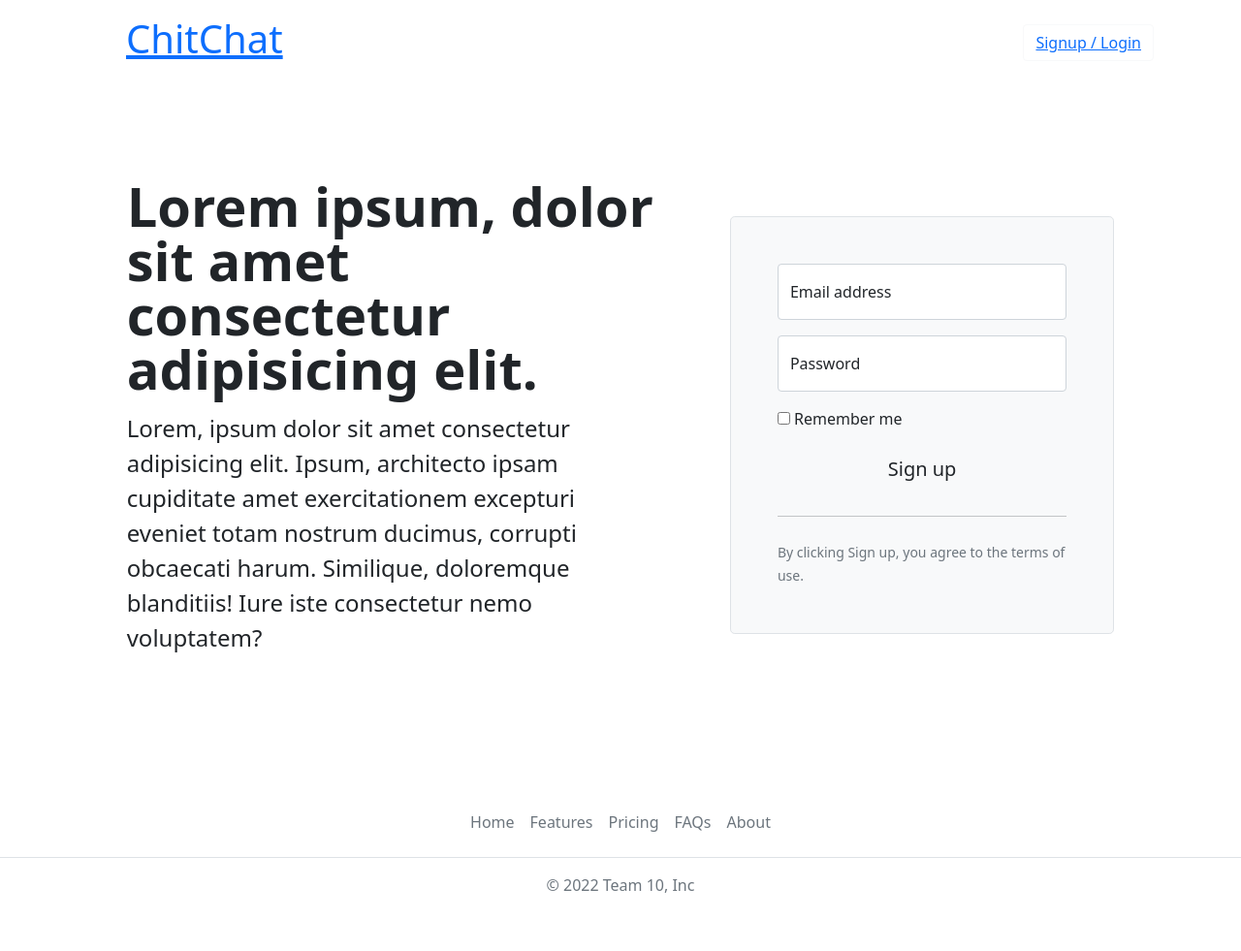
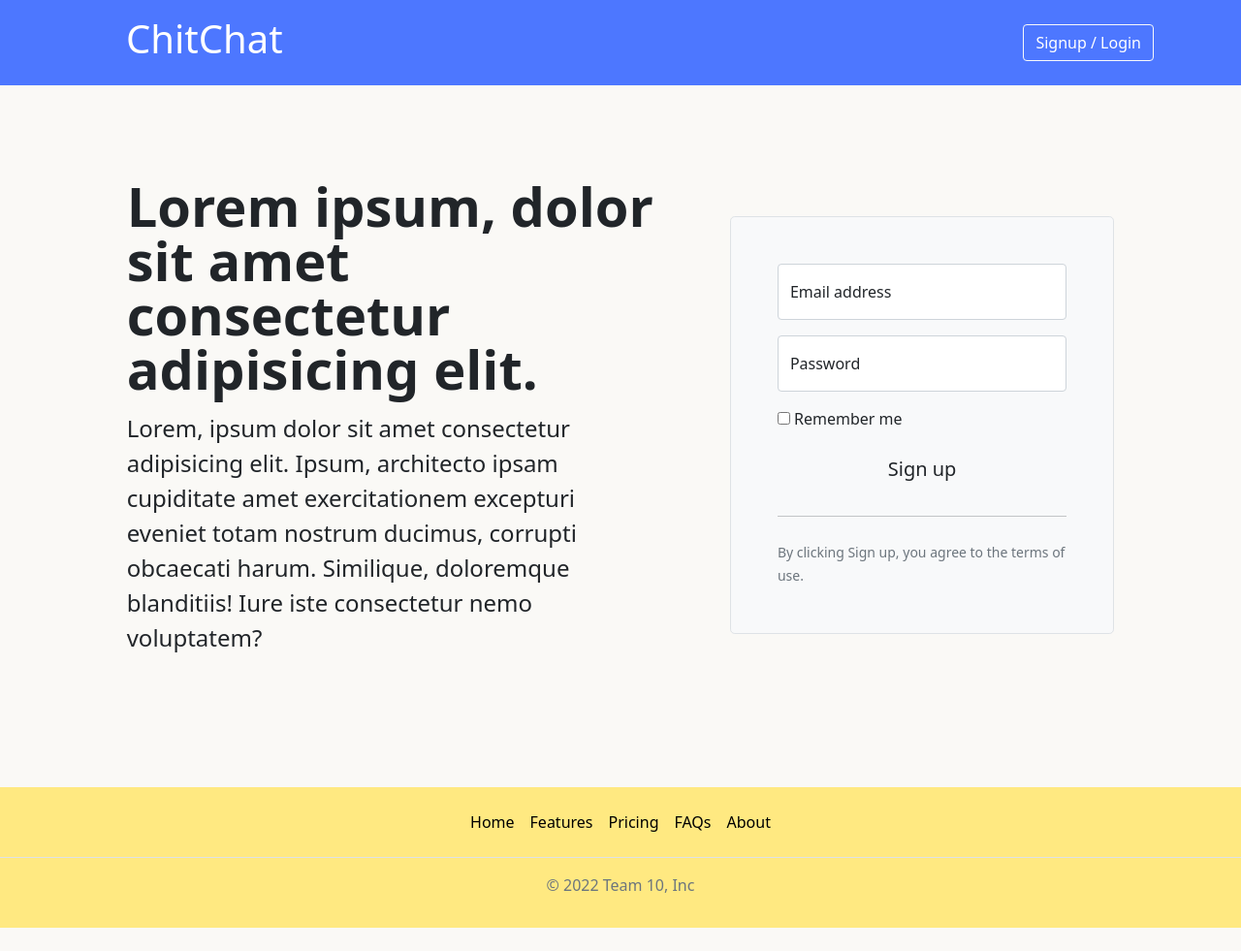
Before and after one commit to bryantran-van/HackTheBreakUA, a plain HTML site: page index.html in a window 1280 px wide. Shown: the whole page at 97% size. Drawn offline with nearby package versions, Linux system fonts and the light colour scheme.

Commit message:
Add css files for html files

```diff
--- /dev/null
+++ b/styles/main-page/main.css
@@ -0,0 +1,5 @@
+#test {
+
+    margin: 50px;
+
+}
--- a/styles/style.css
+++ b/styles/style.css
@@ -2,9 +2,52 @@
 /*-------------------------------------
  * customize material design icon sizes
  *-------------------------------------
+
+ For Landing Page index.html
  */
 
-.material-icons.md-18 { font-size: 18px; }
-.material-icons.md-24 { font-size: 24px; }
-.material-icons.md-36 { font-size: 36px; }
-.material-icons.md-48 { font-size: 48px; }
+    html body{
+
+        background-color: #FAF9F6;
+    }
+
+    header {
+
+        background-color: #4D77FF !important;
+    }
+
+    header a {
+            text-decoration: none;
+            color: white;
+    }
+
+    header a:hover h1{
+
+        color: white;
+    }
+
+    .text-end button:hover{
+
+        color: #4D77FF;
+    }
+
+    footer {
+        background-color: #FFE981;
+    }
+
+    footer .nav-link{
+
+        color: black !important;
+    }
+
+    footer .footer-text{
+
+        color: black !important;
+    }
+
+/*  @media screen and (max-width: 550px) {
+
+            #logo-text{
+
+            }
+ } */
```
Also changed, not shown: styles/logged-in/navbar-logged.css (added).
